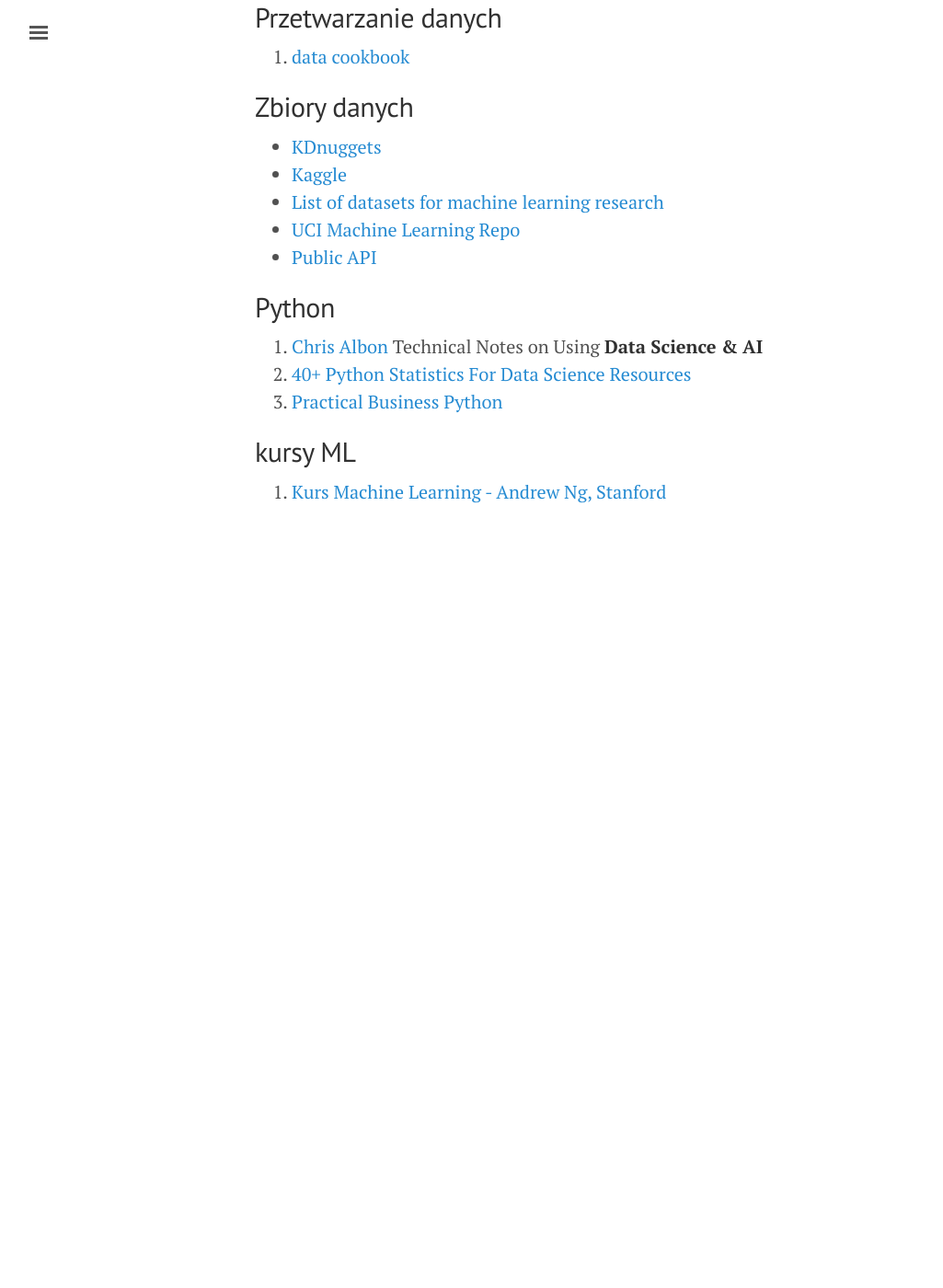
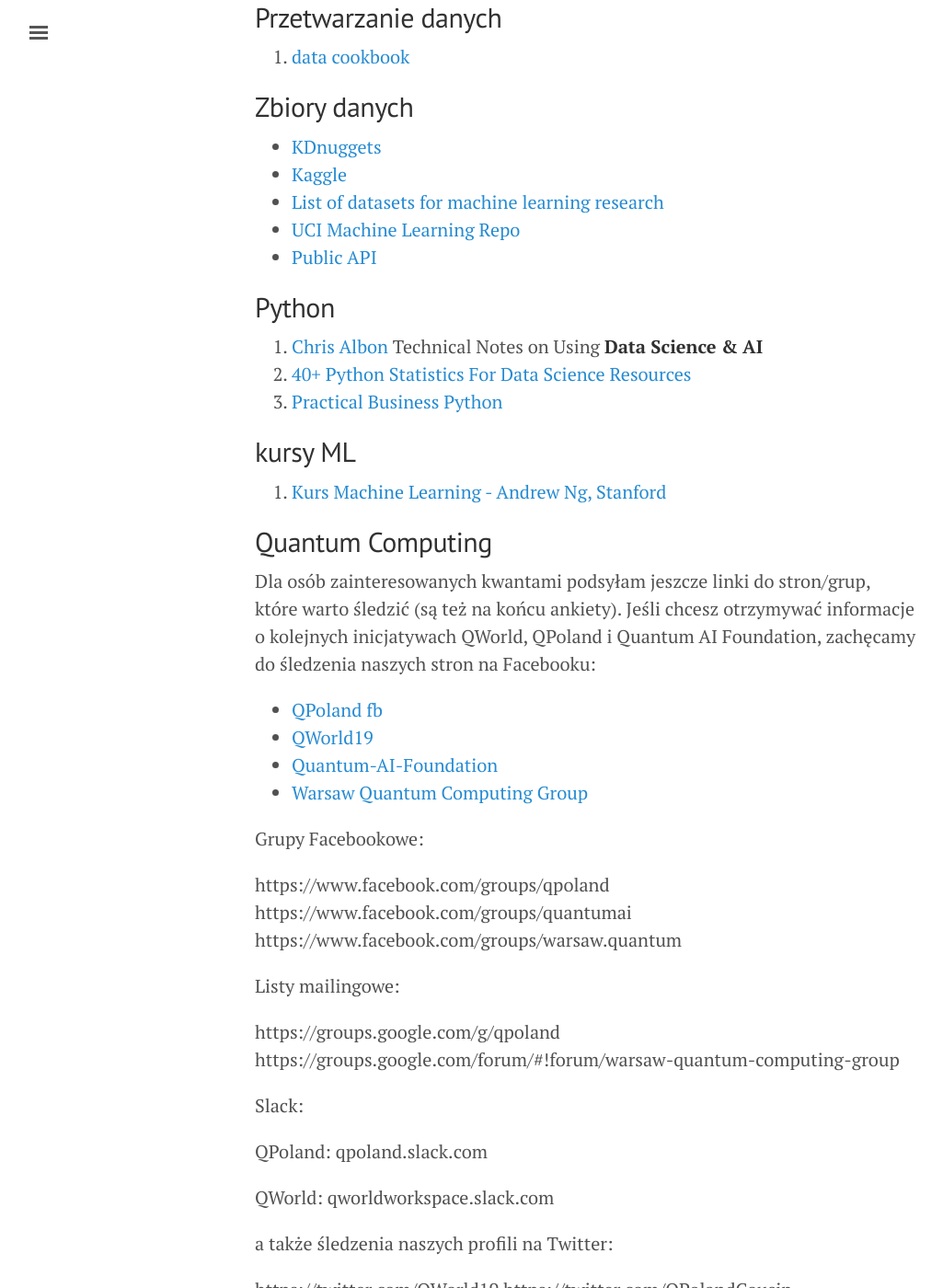
Before and after one commit to sebkaz-teaching/RealTime, a Jekyll site: the page built from strony.md, in a window 1280 px wide and 1400 px high, scrolled down 1410 px. Shown: the whole window at 92% size, without its empty margins (3-1028 px from the left). Built offline with Jekyll 4.4.1, drawn with Linux system fonts in a browser that asks for light colours; before the commit the page ends 2040 px from its top, so only the background shows below that; some of the changed text lies outside the part shown.

Commit message:
QPoland info

```diff
--- a/strony.md
+++ b/strony.md
@@ -69,3 +69,52 @@
 ## kursy ML
 
 1. [Kurs Machine Learning - Andrew Ng, Stanford](https://www.youtube.com/watch?v=PPLop4L2eGk&list=PLLssT5z_DsK-h9vYZkQkYNWcItqhlRJLN)
+
+## Quantum Computing
+
+Dla osób zainteresowanych kwantami podsyłam jeszcze linki do stron/grup, które warto śledzić (są też na końcu ankiety).
+Jeśli chcesz otrzymywać informacje o kolejnych inicjatywach QWorld, QPoland i Quantum AI Foundation, zachęcamy do śledzenia naszych stron na Facebooku:
+
+- [QPoland fb](https://www.facebook.com/QPoland-110308580421373)
+- [QWorld19](https://www.facebook.com/qworld19)
+- [Quantum-AI-Foundation](https://www.facebook.com/Quantum-AI-Foundation-101363181408726)
+- [Warsaw Quantum Computing Group](https://www.facebook.com/Warsaw-Quantum-Computing-Group-1936160966506139)
+
+Grupy Facebookowe:
+
+https://www.facebook.com/groups/qpoland
+https://www.facebook.com/groups/quantumai
+https://www.facebook.com/groups/warsaw.quantum
+
+Listy mailingowe:
+
+https://groups.google.com/g/qpoland
+https://groups.google.com/forum/#!forum/warsaw-quantum-computing-group
+
+Slack:
+
+QPoland: qpoland.slack.com
+
+QWorld: qworldworkspace.slack.com
+
+a także śledzenia naszych profili na Twitter:
+
+https://twitter.com/QWorld19
+https://twitter.com/QPolandCousin
+https://twitter.com/qaifoundation
+
+na LinkedIn:
+
+https://www.linkedin.com/company/qworld19
+https://www.linkedin.com/company/quantumaifoundation
+
+strony www:
+
+https://qworld.lu.lv
+https://qworld.lu.lv/index.php/qpoland
+http://www.qaif.org
+
+i kanałów na YouTube:
+
+(QWorld) https://www.youtube.com/channel/UCLaX8OcDqXlJDkay8zVFegg/videos
+(Quantum AI Foundation) https://www.youtube.com/channel/UCoQAyPU5KQEpMOMDUN0j3IQ/videos
```
Also changed, not shown: 02_srodowisko_cw.md (+3 -3 lines), _posts/2021-02-23-Intro.md (+47 -1 lines), praca z Colab.md (deleted, +0 -15 lines), README.md.
